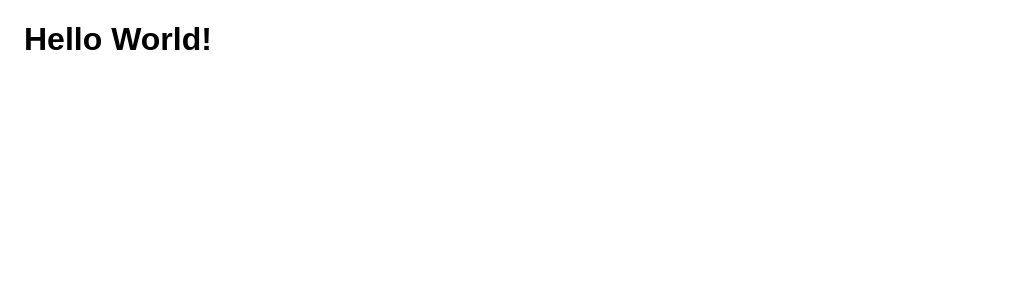
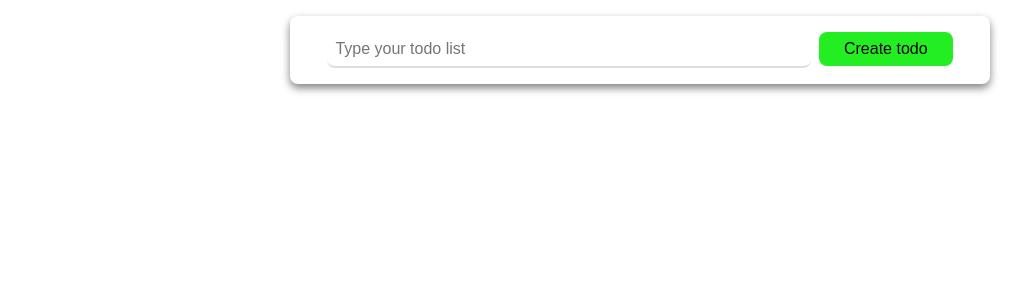
Before and after one commit to awsdacm1311/react_ecosystems, a React app: page / in a window 1280 px wide. Shown: the top 300 px of the page, without its empty margins (0-1032 px from the left). Built offline with nearby package versions, Linux system fonts and the light colour scheme.

Commit message:
adding CSS styles to the project

```diff
--- a/src/App.js
+++ b/src/App.js
@@ -1,9 +1,10 @@
 import React from 'react'
 import './App.css'
+import TodoList from './todos/TodoList';
 
 const App = () => (
     <div className='App'>
-        <h1>Hello World!</h1>
+        <TodoList/>
     </div>
 )
 
--- a/src/todos/NewTodoForm.css
+++ b/src/todos/NewTodoForm.css
@@ -0,0 +1,28 @@
+.new-todo-form {
+    border-radius: 8px;
+    padding: 16px;
+    text-align: center;
+    box-shadow: 0 4px 8px grey;
+}
+
+.new-todo-input {
+    font-size: 16px;
+    padding: 8px;
+    border: none;
+    border-bottom: 2px solid #ddd;
+    border-radius: 8px;
+    width: 70%;
+    outline: none;
+}
+
+.new-todo-button {
+    font-size: 16px;
+    padding: 8px;
+    border: none;
+    border-radius: 8px;
+    outline: none;
+    cursor: pointer;
+    margin-left: 8px;
+    width: 20%;
+    background-color: #22ee22;
+}
--- a/src/todos/TodoList.css
+++ b/src/todos/TodoList.css
@@ -0,0 +1,4 @@
+.list-wrapper {
+    max-width: 700px;
+    margin: auto;
+}
--- a/src/todos/TodoList.js
+++ b/src/todos/TodoList.js
@@ -1,9 +1,11 @@
 import React from "react";
 import TodoListItem from './TodoListItem'
+import NewTodoForm from "./NewTodoForm";
 import './TodoList.css'
 
-const TodoList = ({todos}) => (
+const TodoList = ({todos =[]}) => (
     <div className="list-wrapper">
+        <NewTodoForm/>
         {
             todos.map(todo => <TodoListItem todo={todo} />)
         }
--- a/src/todos/TodoListItem.css
+++ b/src/todos/TodoListItem.css
@@ -0,0 +1,34 @@
+.todo-item-container {
+    background: #fff;
+    border-radius: 8px;
+    margin-top: 8px;
+    padding: 16px;
+    position: relative;
+    box-shadow: 0 4px 8px grey;
+}
+
+.buttons-container {
+    position: absolute;
+    right: 12px;
+    bottom: 12px;
+}
+
+button {
+    font-size: 16px;
+    padding: 8px;
+    border: none;
+    border-radius: 8px;
+    outline: none;
+    cursor: pointer;
+}
+
+.completed-button {
+    display: inline-block;
+    background-color: #22ee22;
+}
+
+.remove-button {
+    display: inline-block;
+    background-color: #ee2222;
+    margin-left: 8px;
+}
```
